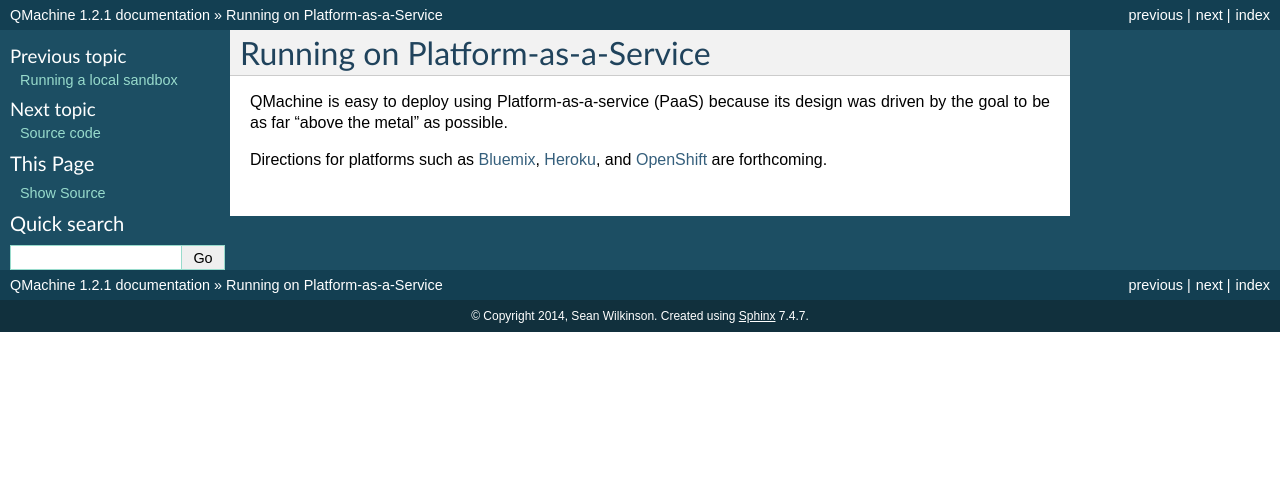
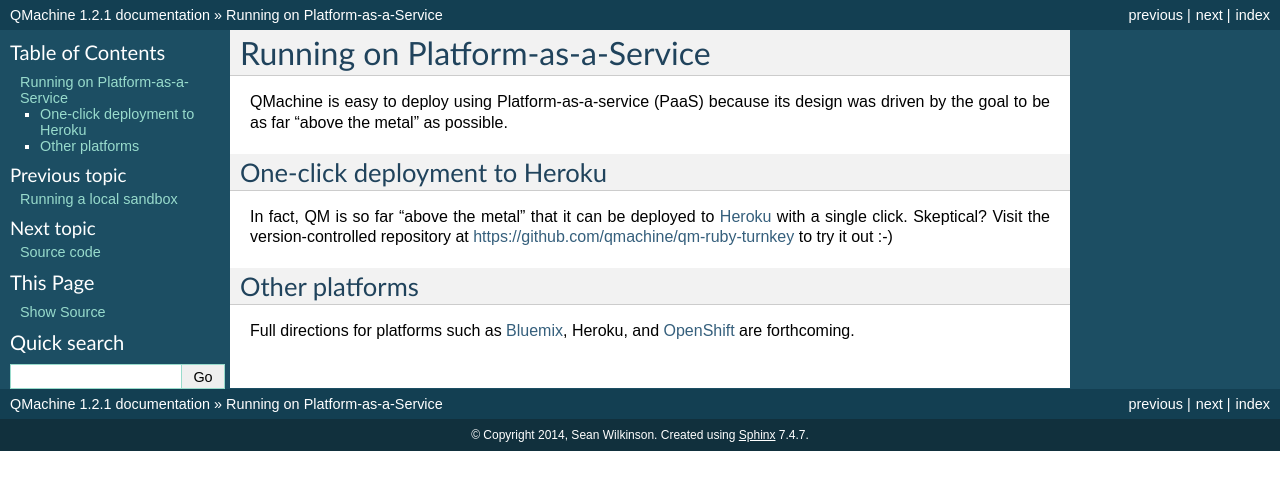
Before and after one commit to qmachine/qmachine, a Sphinx documentation site: the page built from docs/paas-sandbox.rst, in a window 1280 px wide. Shown: the top 490 px of the page. Built offline with Sphinx 7.4.7, drawn with Linux system fonts in a browser that asks for light colours.

Commit message:
Link to new "QM turnkey" repo from docs

```diff
--- a/docs/paas-sandbox.rst
+++ b/docs/paas-sandbox.rst
@@ -4,7 +4,19 @@ Running on Platform-as-a-Service
 QMachine is easy to deploy using Platform-as-a-service (PaaS) because its
 design was driven by the goal to be as far "above the metal" as possible.
 
-Directions for platforms such as Bluemix_, Heroku_, and OpenShift_ are
+
+One-click deployment to Heroku
+------------------------------
+
+In fact, QM is so far "above the metal" that it can be deployed to Heroku_
+with a single click. Skeptical? Visit the version-controlled repository at
+https://github.com/qmachine/qm-ruby-turnkey to try it out :-)
+
+
+Other platforms
+---------------
+
+Full directions for platforms such as Bluemix_, Heroku, and OpenShift_ are
 forthcoming.
 
 
```
